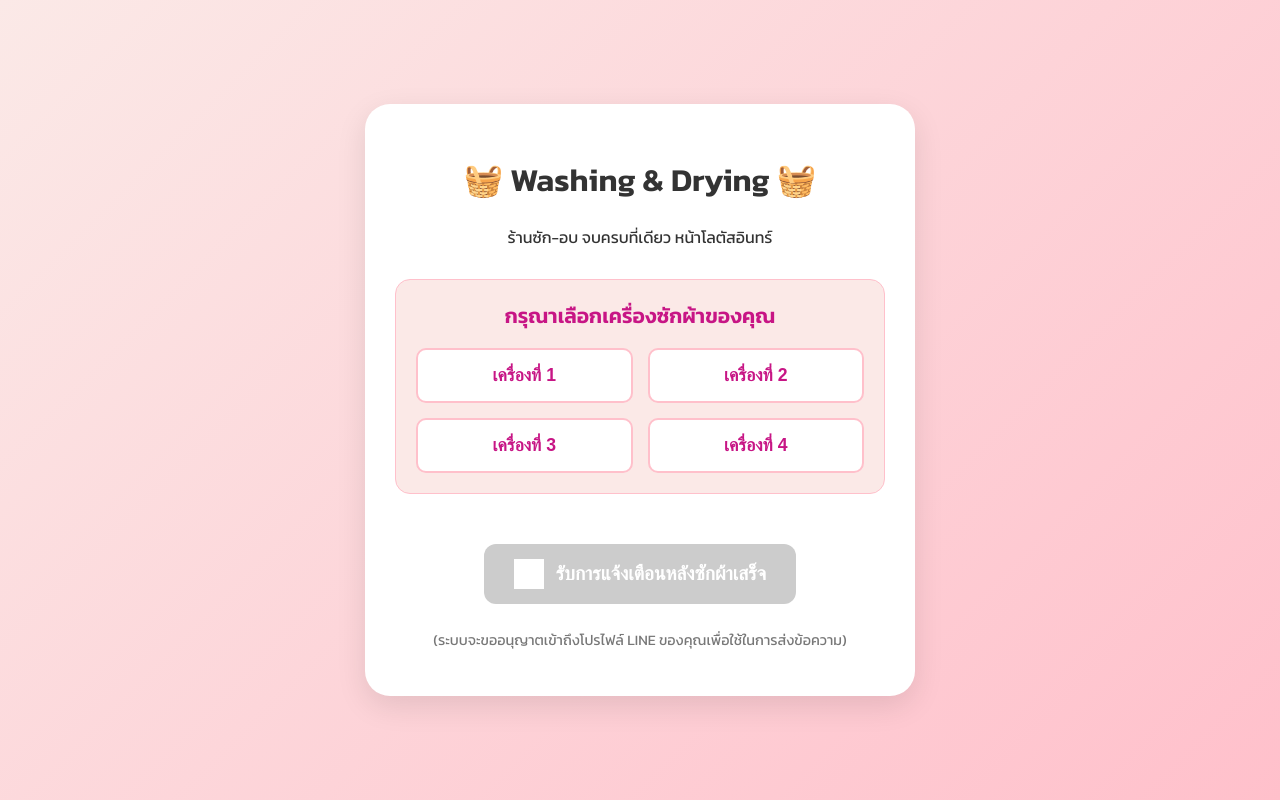
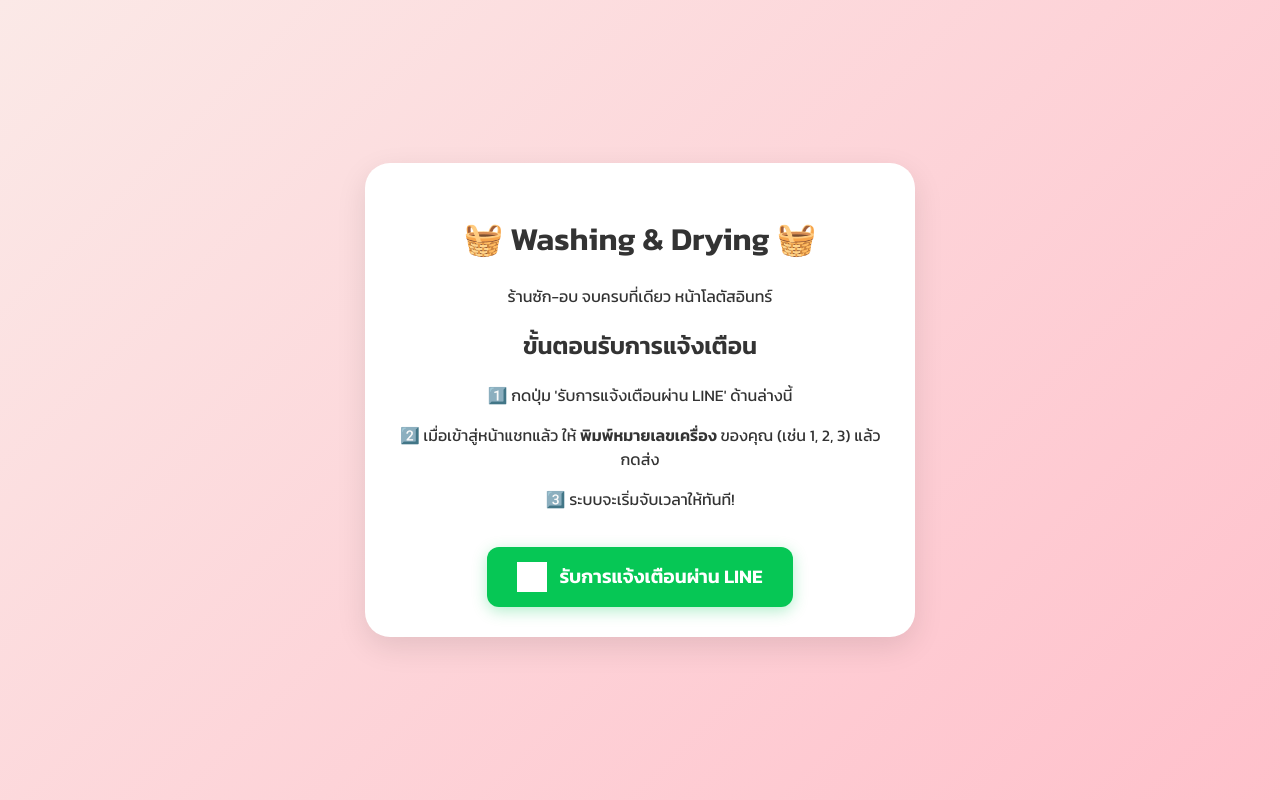
Before and after one commit to bunpook785/line-timer-project, a Next.js app: page / in a window 1280 px wide. Built offline with nearby package versions, Linux system fonts and the light colour scheme; grey boxes are pictures that could not be loaded.

Commit message:
refactor: Simplify UI to direct LINE OA link

```diff
--- a/app/page.tsx
+++ b/app/page.tsx
@@ -1,21 +1,7 @@
-"use client";
-
-import { useState } from 'react';
-
+// โค้ดนี้เป็นแบบง่าย ไม่ต้องมี "use client" แล้วครับ
 export default function HomePage() {
-  const [selectedMachine, setSelectedMachine] = useState<number | null>(null);
-
-  // ฟังก์ชัน handleLogin จะง่ายลงมาก แค่ส่งไปที่หลังบ้านของเรา
-  const handleLogin = () => {
-    if (!selectedMachine) {
-      alert("กรุณาเลือกเครื่องซักผ้าก่อนค่ะ");
-      return;
-    }
-    // เปลี่ยนจากการสร้าง URL เอง เป็นการเรียก API ของเราแทน
-    window.location.href = `/api/auth/login?machine=${selectedMachine}`;
-  };
-
-  const machines = [1, 2, 3, 4];
+  // สร้างลิงก์สำหรับเพิ่มเพื่อน LINE Official Account ของคุณ
+  const lineAddFriendUrl = "https://line.me/R/ti/p/@027yxvoh";
 
   return (
     <div className="container">
@@ -23,40 +9,35 @@ export default function HomePage() {
         <h1>🧺 Washing & Drying 🧺</h1>
         <p>ร้านซัก-อบ จบครบที่เดียว หน้าโลตัสอินทร์</p>
 
-      <div className="machine-selection">
-        <h2>กรุณาเลือกเครื่องซักผ้าของคุณ</h2>
-        <div className="machine-buttons">
-          {machines.map((num) => (
-            <button
-              key={num}
-              className={`machine-button ${selectedMachine === num ? 'selected' : ''}`}
-              onClick={() => setSelectedMachine(num)}
-            >
-              เครื่องที่ {num}
-            </button>
-          ))}
-        </div>
-        {selectedMachine && (
-          <p className="selection-info">คุณเลือก: <strong>เครื่องที่ {selectedMachine}</strong></p>
-        )}
+        <div className="instruction-box">
+          <h2>ขั้นตอนรับการแจ้งเตือน</h2>
+          <p>
+            <span className="emoji">1️⃣</span> กดปุ่ม 'รับการแจ้งเตือนผ่าน LINE' ด้านล่างนี้
+          </p>
+          <p>
+            <span className="emoji">2️⃣</span> เมื่อเข้าสู่หน้าแชทแล้ว ให้{" "}
+            <strong>พิมพ์หมายเลขเครื่อง</strong> ของคุณ (เช่น 1, 2, 3) แล้วกดส่ง
+          </p>
+          <p>
+            <span className="emoji">3️⃣</span> ระบบจะเริ่มจับเวลาให้ทันที!
+          </p>
         </div>
 
-      <button
-        onClick={handleLogin}
+        {/* ปุ่มนี้จะเปลี่ยนเป็นลิงก์ <a> tag ง่ายๆ */}
+        <a
+          href={lineAddFriendUrl}
+          target="_blank" // เพื่อให้เปิดในแอป LINE หรือแท็บใหม่
+          rel="noopener noreferrer" // เพื่อความปลอดภัย
           className="line-button"
-        disabled={!selectedMachine}
         >
           <img
             src="https://cdn.icon-icons.com/icons2/2429/PNG/512/line_logo_icon_147253.png"
             alt="LINE icon"
             className="line-icon"
           />
-        รับการแจ้งเตือนหลังซักผ้าเสร็จ
-      </button>
+          รับการแจ้งเตือนผ่าน LINE
+        </a>
 
-      <p className="footer-note">
-        (ระบบจะขออนุญาตเข้าถึงโปรไฟล์ LINE ของคุณเพื่อใช้ในการส่งข้อความ)
-      </p>
       </div>
     </div>
   );
```
Lines whose indentation alone changed are shown as unchanged.
